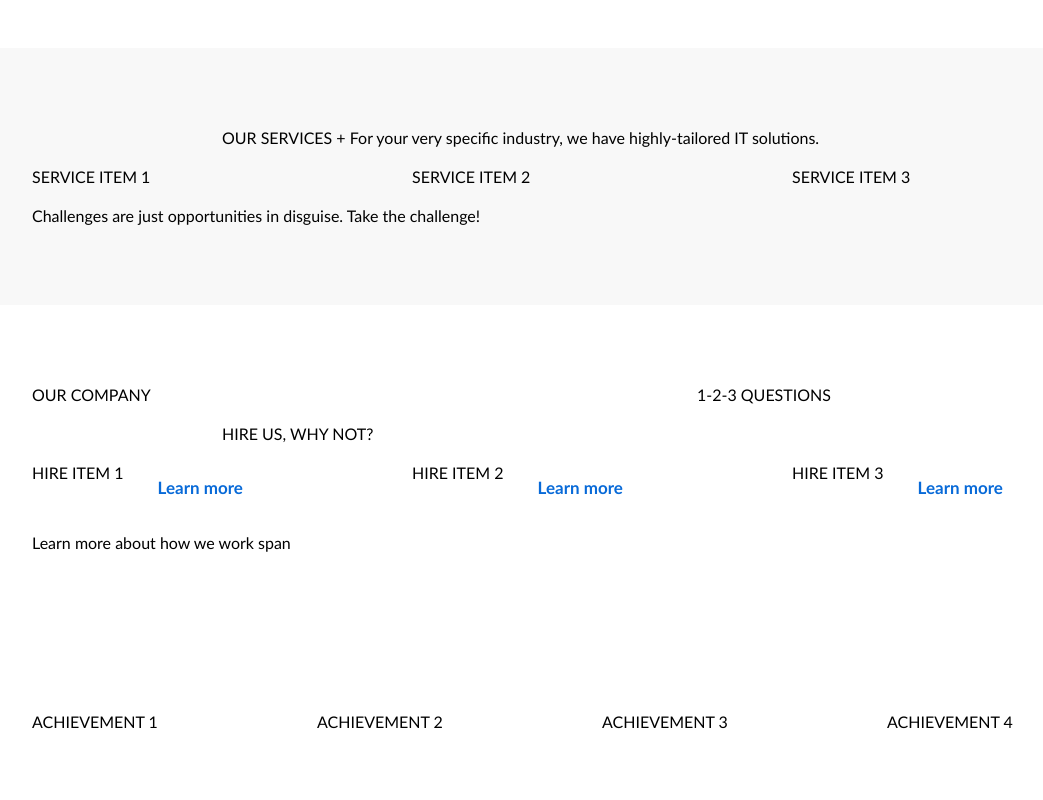
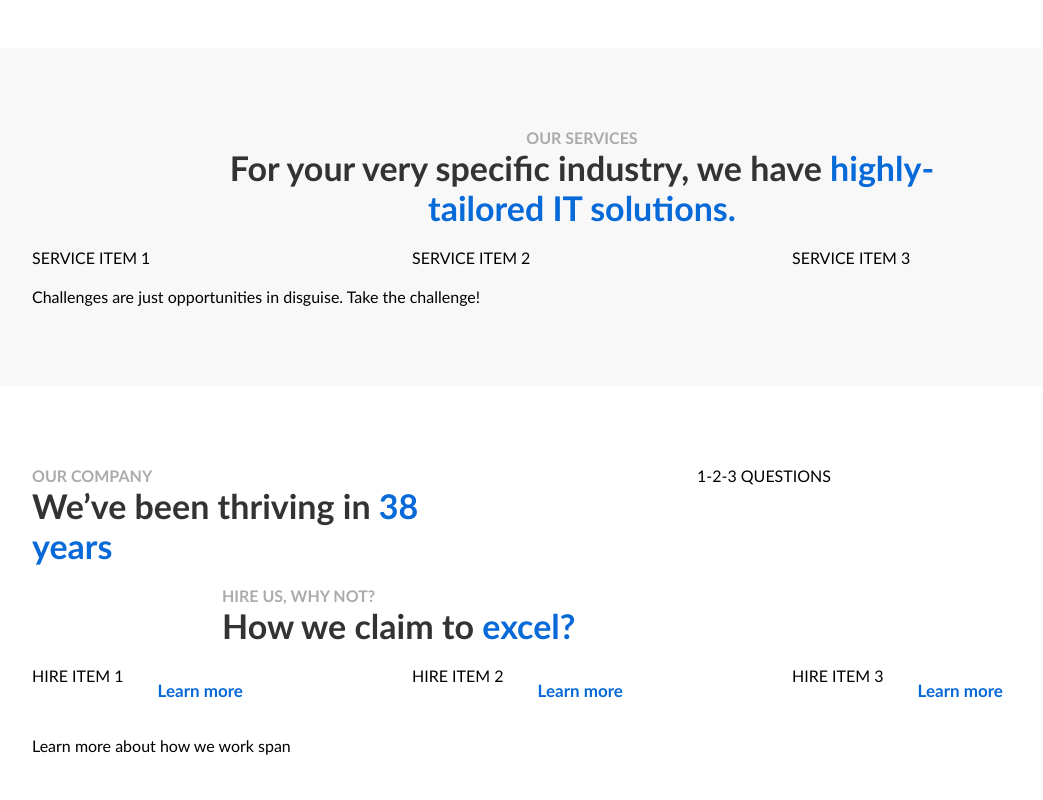
Before and after one commit to front-end-by-rimantas/25-grupe-portfolio, a website: page index.html in a window 1280 px wide. Shown: the part 520-1320 px from the top of the page, without its empty margins (58-1101 px from the left). Drawn offline with Linux system fonts and the light colour scheme.

Commit message:
Title and subtitle

```diff
--- a/css/init/base.css
+++ b/css/init/base.css
@@ -13,3 +13,27 @@
 .bg-grey {
   background-color: var(--color-grey);
 }
+
+.center {
+  text-align: center;
+}
+
+.title {
+  display: inline-block;
+  width: 100%;
+  font-size: 16px;
+  line-height: 20px;
+  color: var(--color-grey-dark);
+  text-transform: uppercase;
+}
+
+.subtitle {
+  display: inline-block;
+  width: 100%;
+  font-size: 34px;
+  line-height: 40px;
+  color: #333;
+}
+.subtitle > .selected {
+  color: var(--color-blue);
+}
--- a/css/init/variables.css
+++ b/css/init/variables.css
@@ -5,4 +5,5 @@
   --color-blue-light: #eff2f7;
   --color-blue-dark: #002fa6;
   --color-grey: #f8f8f8;
+  --color-grey-dark: #ababab;
 }
--- a/index.html
+++ b/index.html
@@ -46,8 +46,9 @@
     <!-- SERVICES START -->
     <div class="container bg-grey">
         <div class="row">
-            <div class="col-12 col-lg-10 ml-lg-1 col-xl-8 ml-xl-2">
-                OUR SERVICES + For your very specific industry, we have highly-tailored IT solutions.
+            <div class="col-12 col-lg-10 ml-lg-1 col-xl-8 ml-xl-2 center">
+                <h2 class="title">Our services</h2>
+                <h3 class="subtitle">For your very specific industry, we have <span class="selected">highly-tailored IT solutions.</span></h3>
             </div>
         </div>
         <div class="row">
@@ -73,7 +74,8 @@
     <div class="container">
         <div class="row">
             <div class="col-12 col-md-6 col-lg-5">
-                OUR COMPANY
+                <h2 class="title">Our company</h2>
+                <h3 class="subtitle">We’ve been thriving in <span class="selected">38 years</span></h3>
             </div>
             <div class="col-12 col-md-6 col-lg-5 ml-lg-2">
                 1-2-3 QUESTIONS
@@ -81,7 +83,8 @@
         </div>
         <div class="row">
             <div class="col-12 col-lg-10 ml-lg-1 col-xl-8 ml-xl-2">
-                HIRE US, WHY NOT?
+                <h2 class="title">Hire us, why not?</h2>
+                <h3 class="subtitle">How we claim to <span class="selected">excel?</span></h3>
             </div>
         </div>
         <div class="row">
@@ -129,6 +132,7 @@
     <div class="container bg-grey">
         <div class="row">
             <div class="col-12 col-sm-8 ml-sm-2 col-lg-6 ml-lg-6">
+                <h2 class="title">Share the joy of achieving glorious moments &amp; climbing up the top.</h2>
                 PROMO VIDEO
             </div>
         </div>
@@ -139,7 +143,8 @@
     <div class="container">
         <div class="row">
             <div class="col-12 col-lg-10 ml-lg-1 col-xl-8 ml-xl-2">
-                CASE STUDIES
+                <h2 class="title">Case studies</h2>
+                <h3 class="subtitle">Proud projects that <span class="selected">make us stand out</span></h3>
             </div>
         </div>
         <div class="row">
@@ -157,7 +162,8 @@
     <div class="container bg-creame">
         <div class="row">
             <div class="col-12 col-lg-10 ml-lg-1 col-xl-8 ml-xl-2">
-                TESTIMONIALS
+                <h2 class="title">Testimonials</h2>
+                <h3 class="subtitle">Why do people praise about <span class="selected">Mitech?</span></h3>
             </div>
         </div>
         <div class="row">
@@ -170,7 +176,8 @@
     <div class="container">
         <div class="row">
             <div class="col-12 col-lg-4">
-                BLOG AND NEWS
+                <h2 class="title">Blogs &amp; news</h2>
+                <h3 class="subtitle">Interesting articles <span class="selected">updated daily</span></h3>
             </div>
             <div class="col-12 col-md-6 col-lg-4">
                 BLOG ARTICLE 1
@@ -186,7 +193,7 @@
     <div class="container contact-us bg-blue-light">
         <div class="row">
             <div class="col-12 col-lg-5">
-                Obtaining further information by make a contact with our experienced IT staffs.
+                <h3 class="subtitle">Obtaining further information by <span class="selected">make a contact</span> with our experienced IT staffs.</h3>
             </div>
             <div class="col-12 col-lg-6 ml-lg-1">
                 REACH OUT NOW!
```
